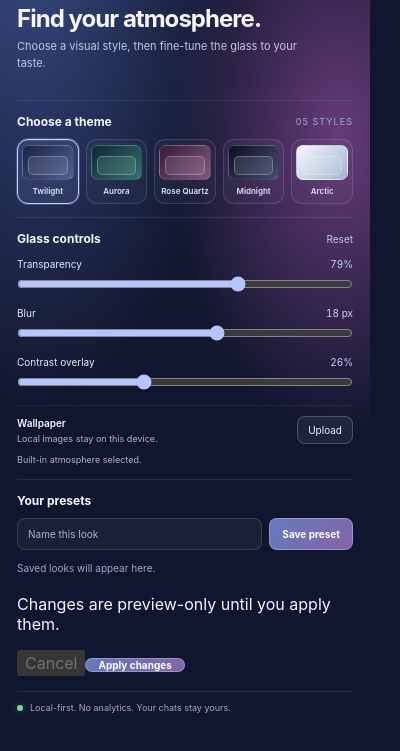
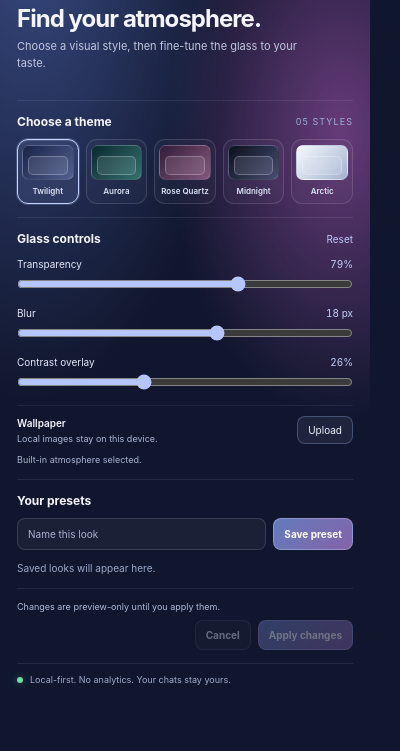
Before and after one commit to Giresh-458/GPT-themes, a browser extension: page popup/popup.html in a window 400 px wide. Shown: the part 89-840 px from the top of the page. Drawn offline with Linux system fonts and the light colour scheme.

Commit message:
style: polish preview action row

```diff
--- a/popup/popup.css
+++ b/popup/popup.css
@@ -5,9 +5,10 @@
   color: #f5f6ff;
 }
 * { box-sizing: border-box; }
-body { margin: 0; width: 370px; min-height: 580px; background: radial-gradient(ellipse at 8% 0%, #394b83 0, transparent 44%), radial-gradient(ellipse at 92% 28%, #663b79 0, transparent 36%), #10162d; }
+body { margin: 0; width: 370px; min-height: 600px; background: radial-gradient(ellipse at 8% 0%, #394b83 0, transparent 44%), radial-gradient(ellipse at 92% 28%, #663b79 0, transparent 36%), #10162d; }
 button, input { font: inherit; }
 button, .upload-button { cursor: pointer; }
+button:disabled { opacity: .4; cursor: not-allowed; }
 button:focus-visible, input:focus-visible, .upload-button:focus-within { outline: 2px solid #bdceff; outline-offset: 3px; }
 .app { padding: 17px 17px 12px; }
 .header { display: flex; align-items: center; gap: 10px; }
@@ -44,14 +45,18 @@ input[type="range"] { width: 100%; height: 14px; margin: 7px 0 0; accent-color:
 .preset-create { display: flex; gap: 7px; }
 .preset-create input { min-width: 0; flex: 1; border: 1px solid #ffffff22; border-radius: 8px; padding: 9px 10px; color: #f4f6ff; background: #ffffff0b; font-size: 10px; }
 .preset-create input::placeholder { color: #aab4cf; }
-.primary-button { border: 1px solid #d6deff56; border-radius: 8px; padding: 0 12px; color: #fff; background: linear-gradient(135deg, #627cbd, #8662a8); font-size: 10px; font-weight: 650; }
+.primary-button, .secondary-button { border: 1px solid #d6deff56; border-radius: 8px; padding: 8px 10px; color: #fff; background: linear-gradient(135deg, #627cbd, #8662a8); font-size: 10px; font-weight: 650; white-space: nowrap; }
+.secondary-button { color: #e6ebff; border-color: #ffffff25; background: #ffffff0b; }
 .preset-list { display: grid; gap: 6px; margin-top: 8px; max-height: 92px; overflow: auto; }
 .preset-item { display: flex; align-items: center; gap: 6px; min-width: 0; border: 1px solid #ffffff15; border-radius: 8px; padding: 7px; background: #ffffff07; }
 .preset-item span { overflow: hidden; flex: 1; font-size: 10px; text-overflow: ellipsis; white-space: nowrap; }
 .preset-item button { border: 0; background: transparent; color: #c9d4fa; font-size: 9px; padding: 3px; }
 .empty-presets { color: #9ba9c9; font-size: 10px; padding: 4px 0; }
-.footer { display: flex; align-items: center; gap: 7px; margin-top: 15px; padding-top: 10px; border-top: 1px solid #ffffff16; color: #9eaccb; font-size: 9px; }
+.commit-row { padding: 12px 0 0; margin-top: 10px; border-top: 1px solid #ffffff16; }
+.commit-row p { margin: 0 0 8px; font-size: 9px; color: #aebbd9; }
+.commit-row > div { display: flex; gap: 7px; justify-content: flex-end; }
+.footer { display: flex; align-items: center; gap: 7px; margin-top: 13px; padding-top: 10px; border-top: 1px solid #ffffff16; color: #9eaccb; font-size: 9px; }
 .privacy-dot { width: 6px; height: 6px; flex: 0 0 auto; border-radius: 50%; background: #6fdbb3; box-shadow: 0 0 8px #6fdbb366; }
-.toast { display: none; margin-top: 8px; border: 1px solid #ffffff27; border-radius: 8px; padding: 8px 10px; color: #edf2ff; background: #111b34eF; font-size: 10px; }
+.toast { display: none; margin-top: 8px; border: 1px solid #ffffff27; border-radius: 8px; padding: 8px 10px; color: #edf2ff; background: #111b34ef; font-size: 10px; }
 .toast.visible { display: block; }
-@media (prefers-reduced-motion: reduce) { * { scroll-behavior: auto !important; transition: none !important; } }
+@media (prefers-reduced-motion: reduce) { * { scroll-behavior: auto; transition: none; } }
```
